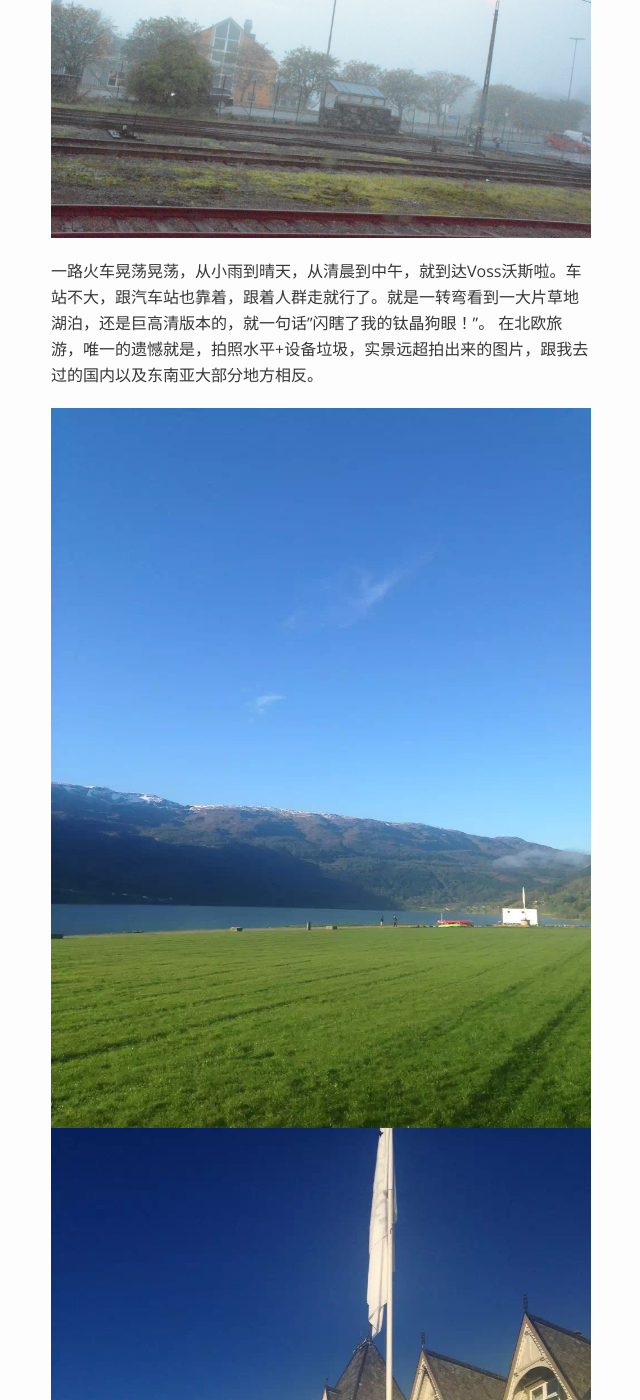
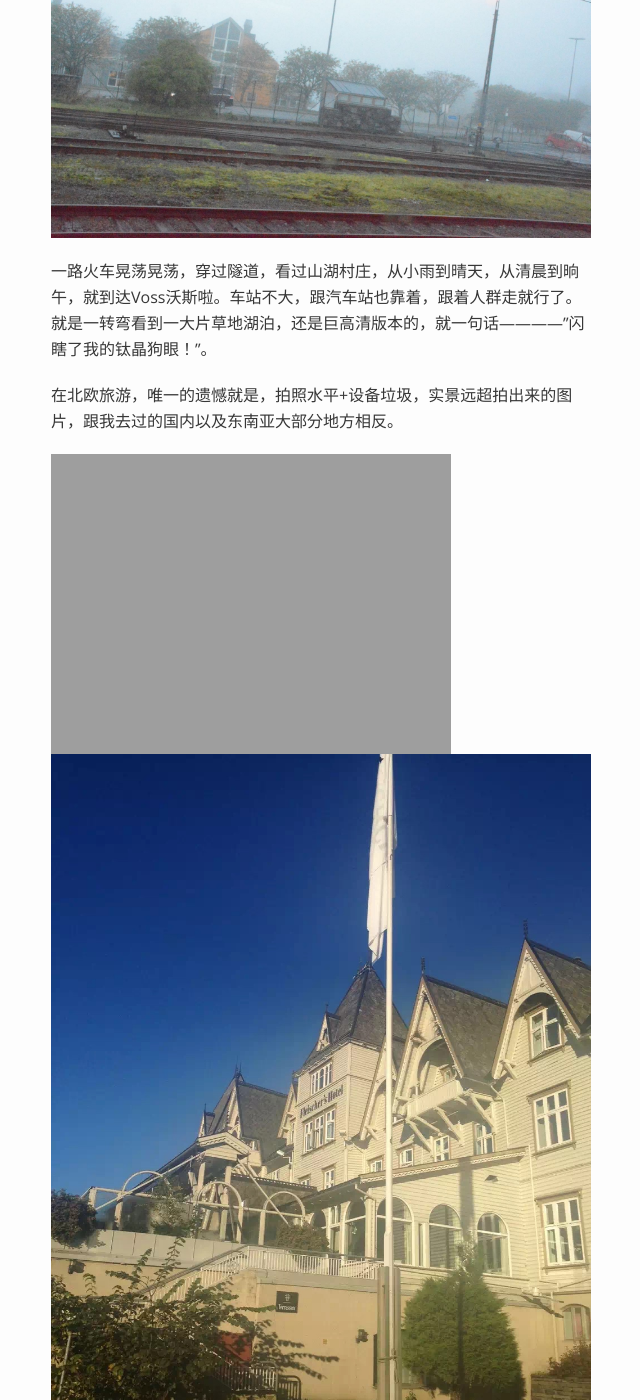
Before and after one commit to hazel-new/HazelBlog, a Jekyll site: the page built from _posts/2016-10-04-独行斯堪地纳维亚系列2.md, in a window 1280 px wide and 1400 px high, scrolled down 9079 px. Shown: the whole window, without its empty margins (319-959 px from the left). Built offline with Jekyll 4.4.1, drawn with Linux system fonts in a browser that asks for light colours; our own code applies the rules of GitHub Pages for plain Markdown files; some of the changed text lies outside the part shown.

Commit message:
modify ne2

```diff
--- a/_posts/2016-10-04-独行斯堪地纳维亚系列2.md
+++ b/_posts/2016-10-04-独行斯堪地纳维亚系列2.md
@@ -80,13 +80,14 @@
 
 ![pic]({{ site.url }}/images/Scandinavia/Norway/a35.jpg)
 
-一路火车晃荡晃荡，从小雨到晴天，从清晨到中午，就到达Voss沃斯啦。车站不大，跟汽车站也靠着，跟着人群走就行了。就是一转弯看到一大片草地湖泊，还是巨高清版本的，就一句话"闪瞎了我的钛晶狗眼！"。
+一路火车晃荡晃荡，穿过隧道，看过山湖村庄，从小雨到晴天，从清晨到晌午，就到达Voss沃斯啦。车站不大，跟汽车站也靠着，跟着人群走就行了。就是一转弯看到一大片草地湖泊，还是巨高清版本的，就一句话————"闪瞎了我的钛晶狗眼！"。
+
 在北欧旅游，唯一的遗憾就是，拍照水平+设备垃圾，实景远超拍出来的图片，跟我去过的国内以及东南亚大部分地方相反。
 
-![pic]({{ site.url }}/images/Scandinavia/Norway/a4.jpg)
+![pic]({{ site.url }}/images/Scandinavia/Norway/2.jpg)
 ![pic]({{ site.url }}/images/Scandinavia/Norway/a6.jpg)
 
-跟着人群跑到草地上撒欢拍照，看雪山，湖泊，草原，阳光在同一片天地的高清美好景色，累了就瘫在椅子上边晒太阳边等大巴过来，不能更美好了。
+跟着人群跑到草地上撒欢拍照，看阳光，雪山，湖泊，草原，在同一片天地的高清美好景色，累了就瘫在椅子上边晒太阳边等大巴过来，不能更美好了。
 
 ![pic]({{ site.url }}/images/Scandinavia/Norway/a7.jpg)
 
@@ -94,9 +95,13 @@
 
 交通：Voss Stasjon - Gudvangen: 大巴（Bus）出行，10：35--11：23
 
+大巴行程大概一个小时左右，车上的年轻姑娘有背着书包的，有看书的。车沿着九曲十八弯的山路开的，一边是长着小树林的山坡，一边是潺潺流水的溪流，
+
 ## Gudvangen居德旺恩 - Flåm弗洛姆
 
-交通： Gudvangen - Flåm：游轮(Ferry)出行，峡湾之旅，12:00--14:00
+住宿：住Flam
+
+交通：Gudvangen - Flåm：游轮(Ferry)出行，峡湾之旅，12:00--14:00
 
 ## Flam弗洛姆 - Mydral米达尔
 
```
Also changed, not shown: images/Scandinavia/Norway/map3.jpg (added), 8 other files.
